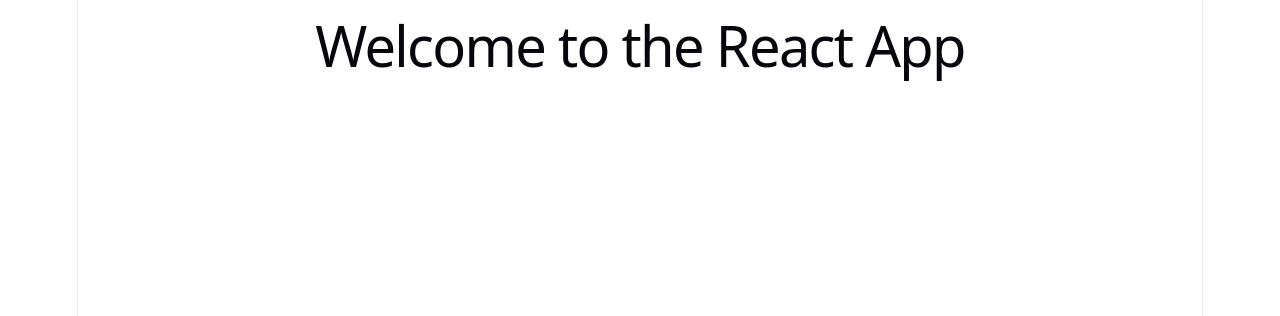
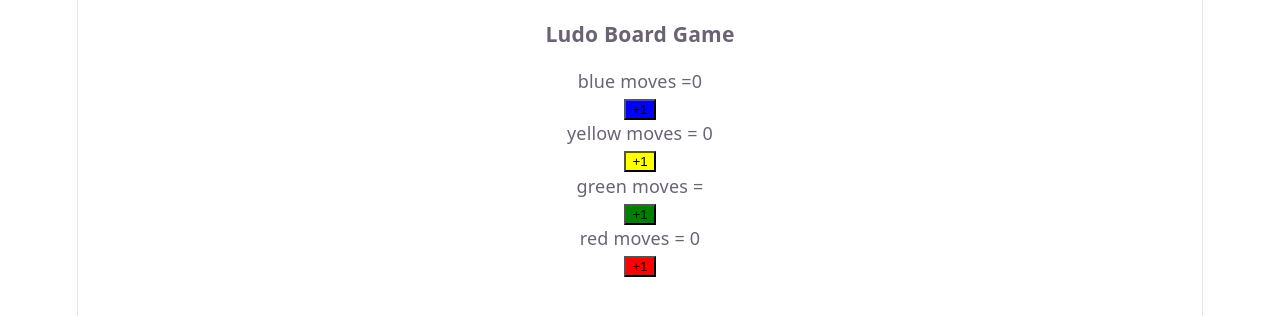
Before and after one commit to 13krsnaa/Frontend_Mastery, a React (Vite) app in the folder 01-react/code/react-state/: page / in a window 1280 px wide. Shown: the top 316 px of the page. Built offline with nearby package versions, Linux system fonts and the light colour scheme.

Commit message:
Created basic layout for ludoboard did'nt used usestate yet

```diff
--- a/01-react/code/react-state/src/App.jsx
+++ b/01-react/code/react-state/src/App.jsx
@@ -1,17 +1,16 @@
-
-import './App.css'
-import Component from './Component'
-import LikeButton from './LikeButton'
-
+import "./App.css";
+import Component from "./Component";
+import LikeButton from "./LikeButton";
+import LudoBoard from "./LudoBoard";
 
 function App() {
   return (
     <>
-      <h1>Welcome to the React App</h1>
-      <LikeButton />
-
+      {/* <h1>Welcome to the React App</h1>
+      <LikeButton /> */}
+      <LudoBoard />
     </>
-  )
+  );
 }
 
-export default App
+export default App;
--- /dev/null
+++ b/01-react/code/react-state/src/LudoBoard.jsx
@@ -0,0 +1,27 @@
+import { useState } from "react";
+
+export default function LudoBoard() {
+  let [moves, setMoves] = useState({ blue: 0, yellow: 0, greeen: 0, red: 0 });
+
+  return (
+    <div>
+      <h3>Ludo Board Game </h3>
+
+      <div className="board">
+        <p>blue moves ={moves.blue} </p>
+        <button style={{ backgroundColor: "blue", color: "black" }}>+1</button>
+
+        <p>yellow moves = {moves.yellow} </p>
+        <button style={{ backgroundColor: "yellow", color: "black" }}>
+          +1
+        </button>
+
+        <p>green moves = {moves.green} </p>
+        <button style={{ backgroundColor: "green", color: "black" }}>+1</button>
+
+        <p>red moves = {moves.red} </p>
+        <button style={{ backgroundColor: "red", color: "black" }}>+1</button>
+      </div>
+    </div>
+  );
+}
```
